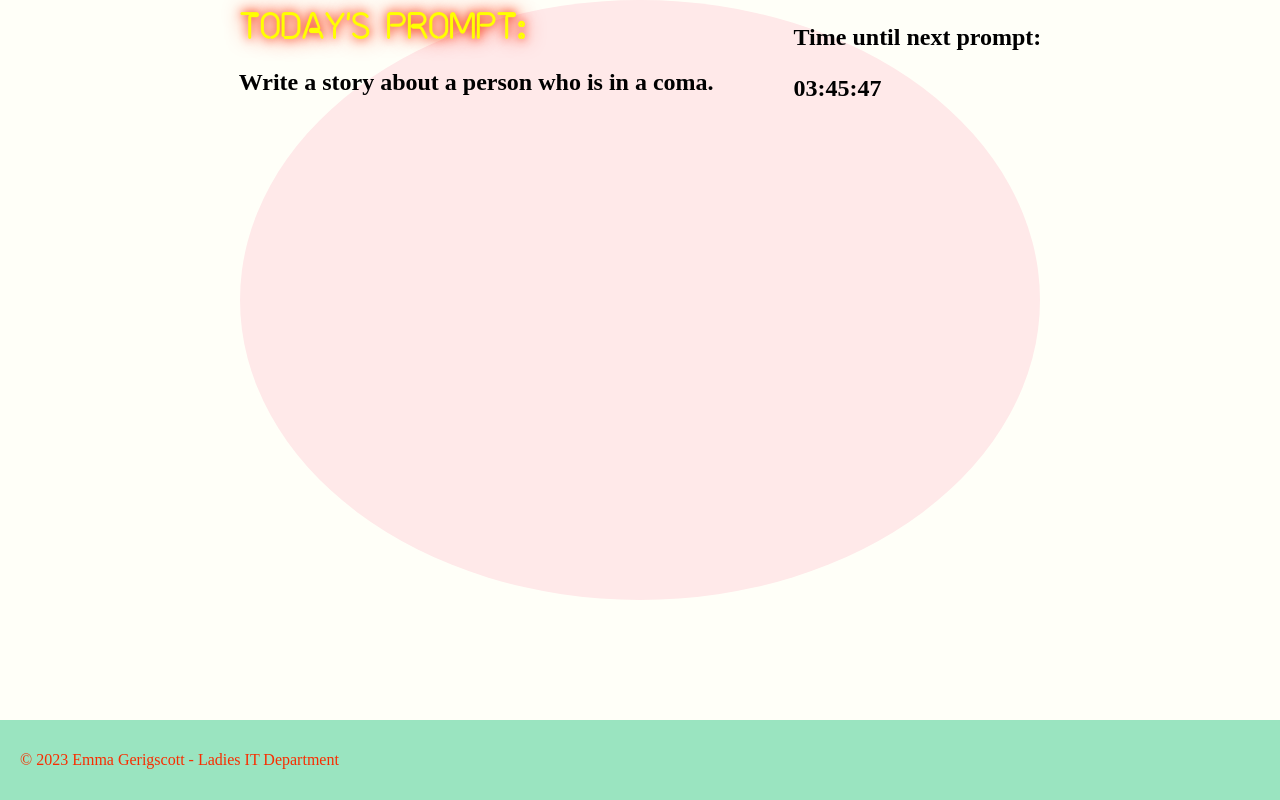
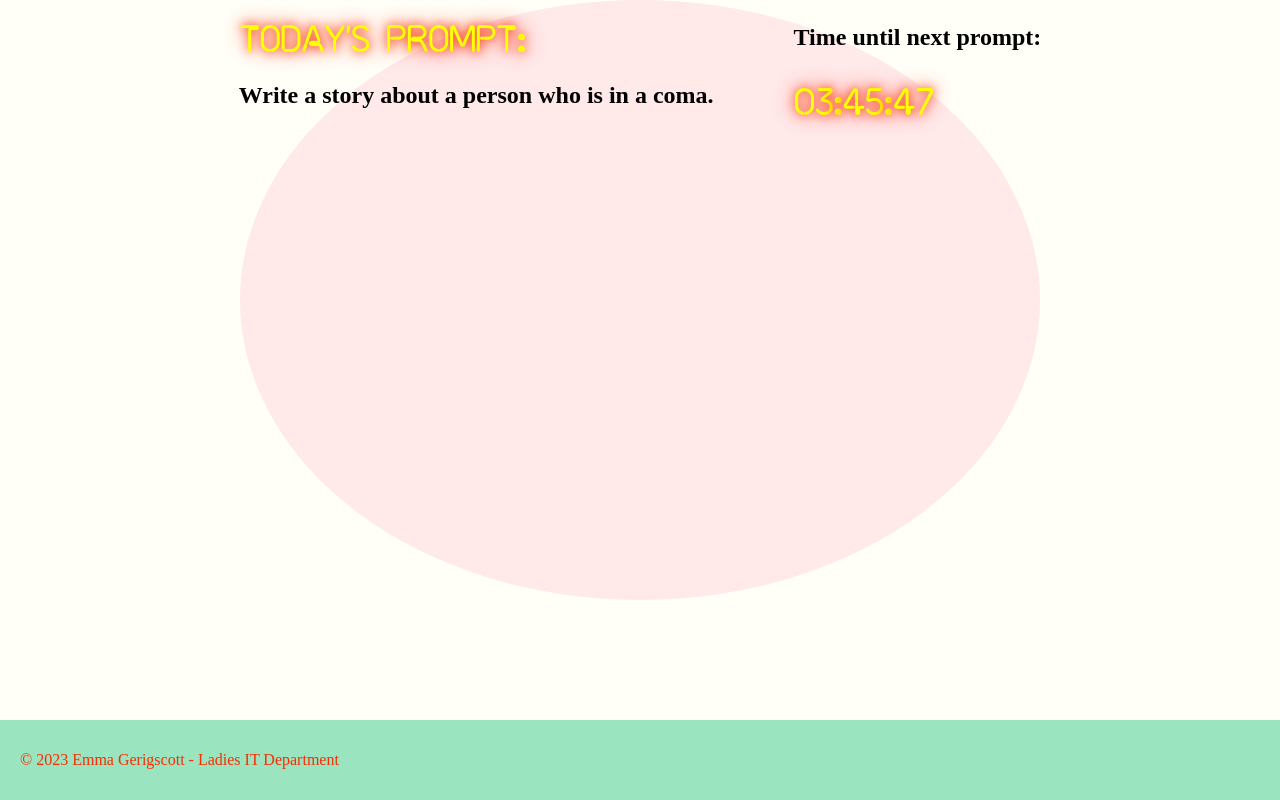
Before and after one commit to emmalgs/daily-prompter, a React (Vite) app: page / in a window 1280 px wide. Built offline with nearby package versions, Linux system fonts and the light colour scheme.

Commit message:
Add className to countdown paragraph

```diff
--- a/src/Timer.tsx
+++ b/src/Timer.tsx
@@ -28,7 +28,7 @@ const Timer = () => {
   return (
     <div className="timer">
       <p>Time until next prompt:</p>
-      <p>
+      <p className="countdown">
         {hours.toString().padStart(2, "0")}:
         {minutes.toString().padStart(2, "0")}:
         {seconds.toString().padStart(2, "0")}
```
